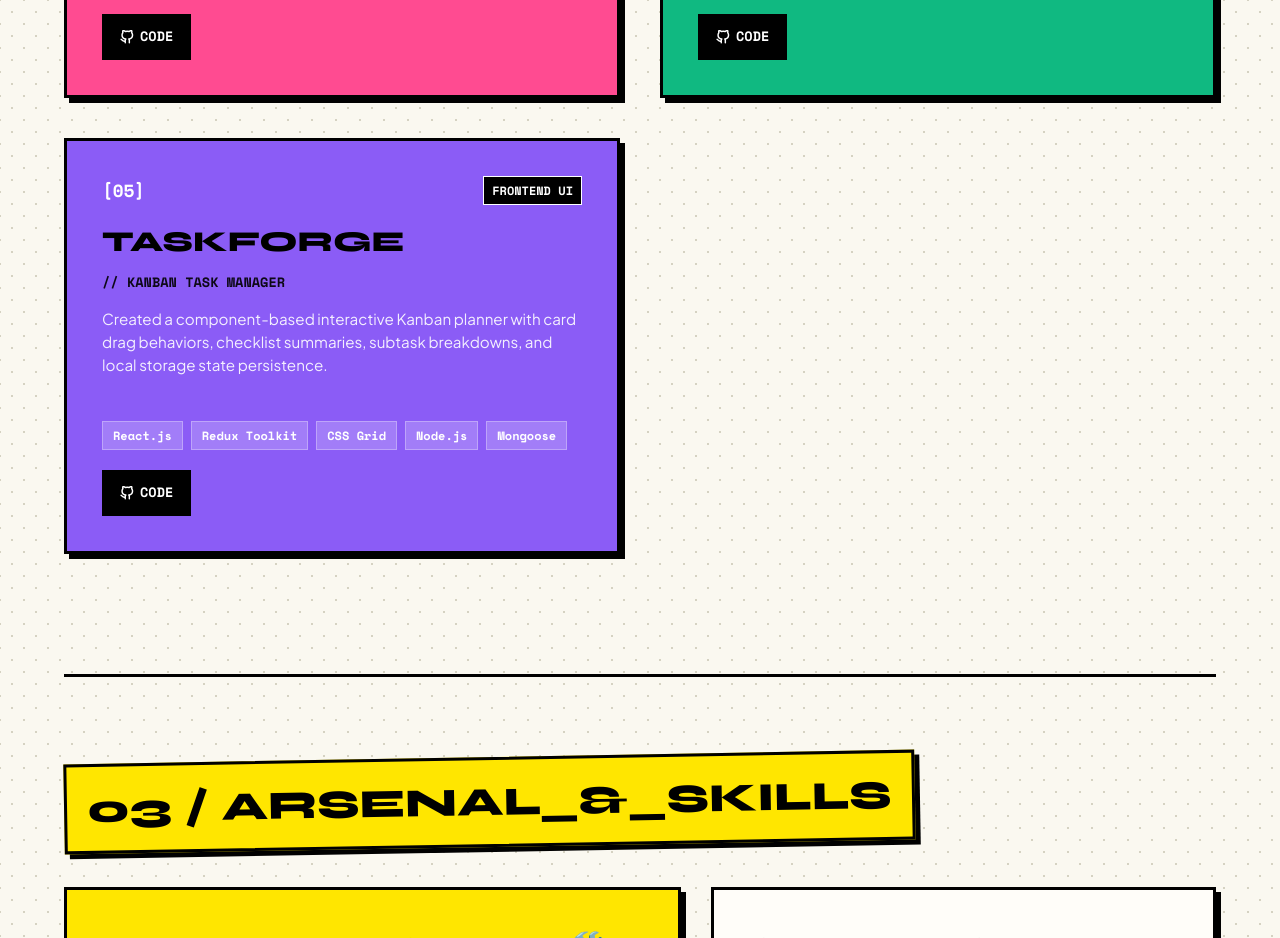
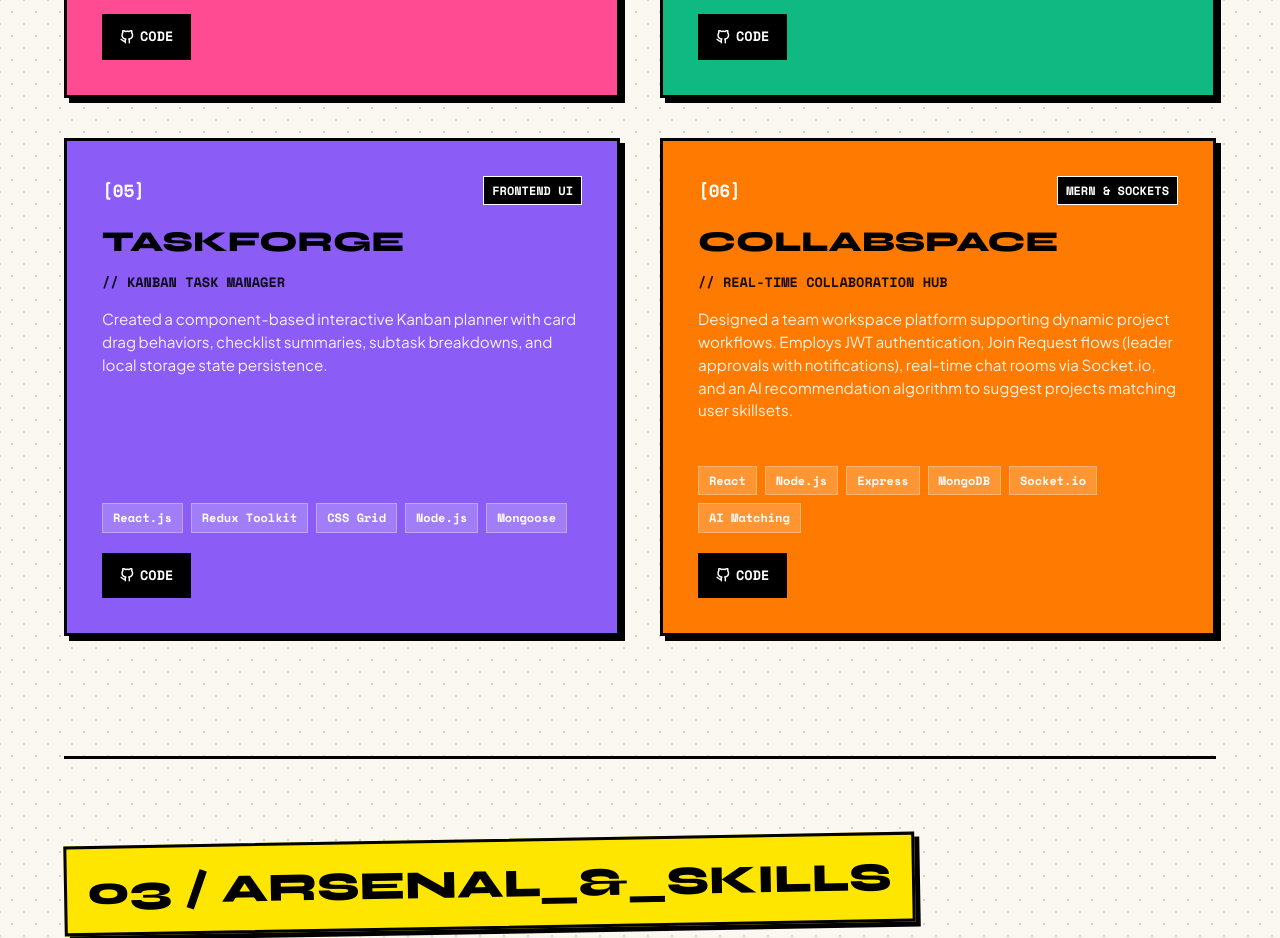
Before and after one commit to HIMANSHU-SHARMA-1/HIMANSHU-VERSEPORTFOLIO, a React (Vite) app: page / in a window 1280 px wide. Shown: the part 3720-4658 px from the top of the page. Built offline with nearby package versions, Linux system fonts and the light colour scheme.

Commit message:
feat: add CollabSpace project to portfolio

```diff
--- a/src/components/Projects.jsx
+++ b/src/components/Projects.jsx
@@ -75,6 +75,16 @@ const PROJECTS = [
     tech: ['React.js', 'Redux Toolkit', 'CSS Grid', 'Node.js', 'Mongoose'],
     bgClass: 'bg-purple',
     links: { github: '#' }
+  },
+  {
+    number: '[06]',
+    tag: 'MERN & SOCKETS',
+    title: 'CollabSpace',
+    subtitle: 'Real-time Collaboration Hub',
+    desc: 'Designed a team workspace platform supporting dynamic project workflows. Employs JWT authentication, Join Request flows (leader approvals with notifications), real-time chat rooms via Socket.io, and an AI recommendation algorithm to suggest projects matching user skillsets.',
+    tech: ['React', 'Node.js', 'Express', 'MongoDB', 'Socket.io', 'AI Matching'],
+    bgClass: 'bg-orange',
+    links: { github: 'https://github.com/HIMANSHU-SHARMA-1/collabspace.git' }
   }
 ];
 
```
